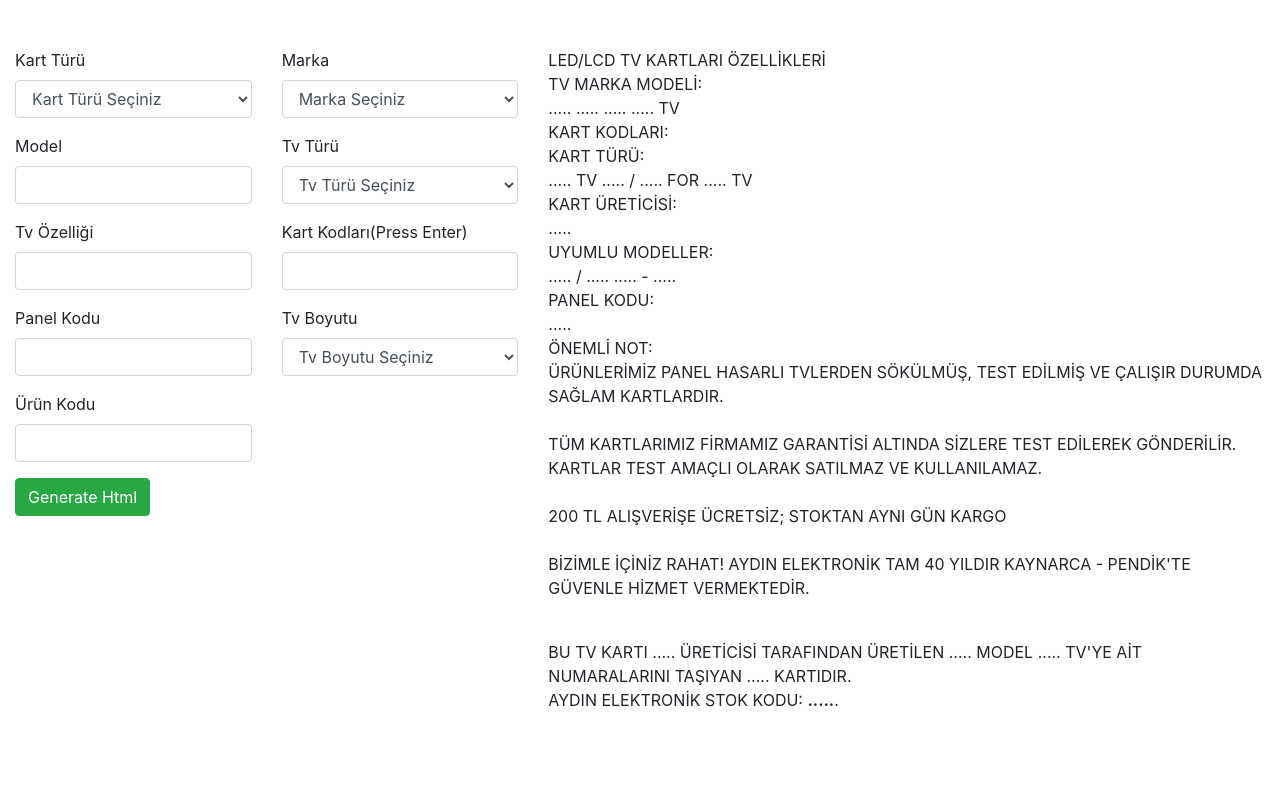
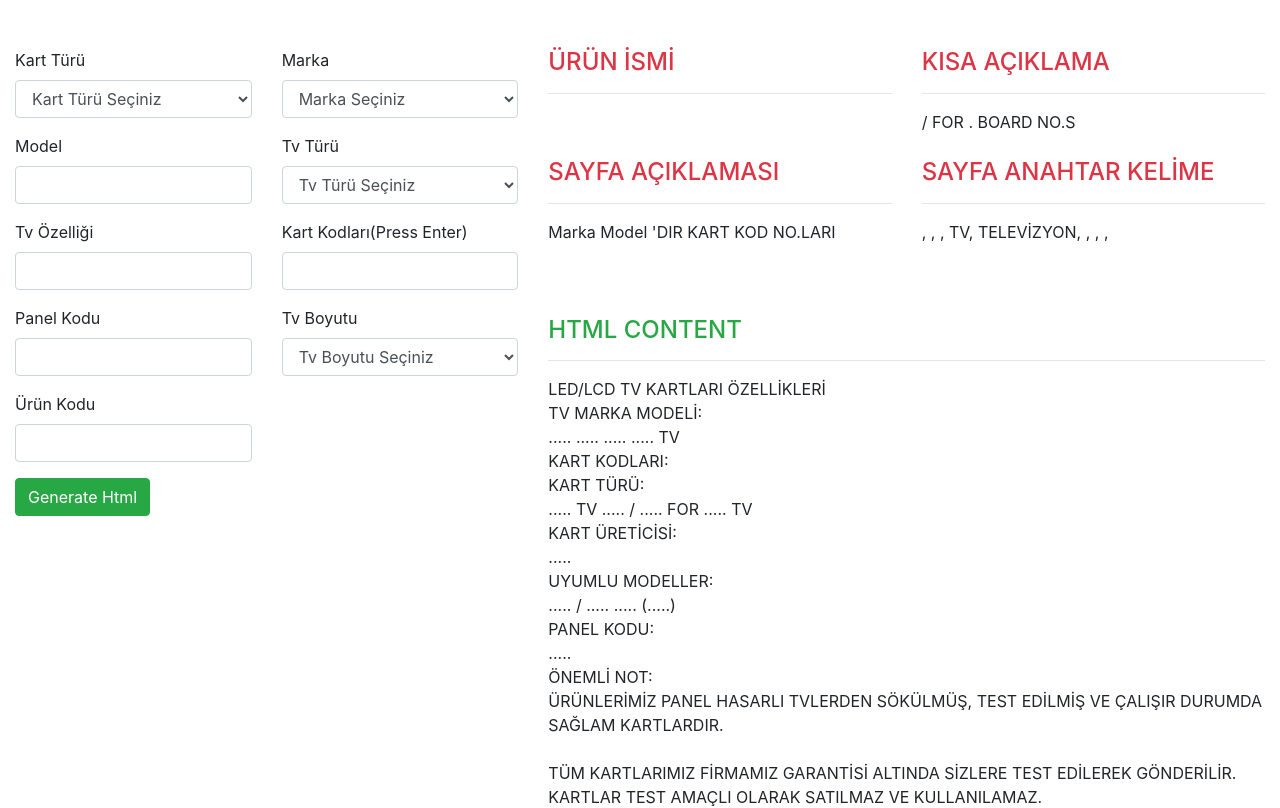
Before and after one commit to fthaltin/Angular-Form-App, an Angular app: page / in a window 1280 px wide. Shown: the top 808 px of the page. Built offline with nearby package versions, Linux system fonts and the light colour scheme.

Commit message:
New features added

```diff
--- a/src/app/app.component.html
+++ b/src/app/app.component.html
@@ -185,6 +185,53 @@
       </div>
     </div>
     <div class="col-12 col-md-7">
+      <div class="row">
+        <div class="col-6 mb-4">
+          <h4 class="text-danger">ÜRÜN İSMİ</h4>
+          <hr>
+          <div class="product-name">
+            <ng-container *ngFor="let cardCodeItem of CardCodes; let i = index">
+              {{cardCodeItem}}{{ (CardCodes.length - 1 ) !== i ? ',' : ''}}
+            </ng-container>
+            {{selectedBrand?.name}} {{modelValue}} {{selectedTvType?.name}} {{selectedCartType?.name}} {{selectedCartType? '(' + selectedCartType?.nameEng + ')': null}}
+          </div>
+        </div>
+        <div class="col-6 mb-4">
+          <h4 class="text-danger">KISA AÇIKLAMA</h4>
+          <hr>
+          <div class="short-desc">
+            {{selectedBrand?.name}} {{modelValue}} {{selectedTvType?.name}} {{selectedCartType?.name}} / {{selectedCartType?.nameEng}} FOR {{selectedBrand?.name}} {{selectedTvType?.nameEng}}. BOARD NO.S
+            <ng-container *ngFor="let cardCodeItem of CardCodes; let i = index">
+              {{cardCodeItem}}{{ (CardCodes.length - 1 ) !== i ? ',' : ''}}
+            </ng-container>
+          </div>
+        </div>
+        <div class="col-6 mb-4">
+          <h4 class="text-danger">SAYFA AÇIKLAMASI</h4>
+          <hr>
+          <div class="page-desc">
+            {{selectedBrand?.name}} Marka {{modelValue}} Model {{selectedTvSize?.size}} {{selectedTvSize ? '(' +selectedTvSize.screen+')' : null}} {{selectedTvType?.name}} {{selectedCartType?.name}}'DIR KART KOD NO.LARI
+            <ng-container *ngFor="let cardCodeItem of CardCodes; let i = index">
+              {{cardCodeItem}}{{ (CardCodes.length - 1 ) !== i ? ',' : ''}}
+            </ng-container>
+          </div>
+        </div>
+        <div class="col-6 mb-4">
+          <h4 class="text-danger">SAYFA ANAHTAR KELİME</h4>
+          <hr>
+          <div class="page-keyword">
+            {{selectedBrand?.name}}, {{selectedTvType?.name}}, {{selectedTvType?.nameEng}}, TV, TELEVİZYON, {{splitString(selectedCartType?.name)}} {{splitString(selectedCartType?.nameEng)}}
+            <ng-container *ngFor="let cardCodeItem of CardCodes; let i = index">
+              {{cardCodeItem}}{{ (CardCodes.length - 1 ) !== i ? ',' : ''}}
+            </ng-container>,
+            {{selectedTvSize?.size}}, {{selectedTvSize?.screen}}, {{modelValue}}
+          </div>
+        </div>
+      </div>
+      <div class="mt-5">
+        <h4 class="text-success">HTML CONTENT</h4>
+        <hr>
+      </div>
       <div class="sablon" #sablon>
         <div class="divBaslik">LED/LCD TV KARTLARI &Ouml;ZELLİKLERİ</div>
 
@@ -193,7 +240,6 @@
         <div class="divTableRow">
         <div class="divTableCell">TV MARKA MODELİ:</div>
 
-        <!-- <div class="divTableCell2">SONY BRAVIA KDL-V40A12U WIDESCREEN HD READY LCD TV</div> -->
         <div class="divTableCell2">{{selectedBrand ? selectedBrand.name : '.....' }} {{isNullorBlank(modelValue) ? '.....' : modelValue }} {{isNullorBlank(tvFeature) ? '.....' : tvFeature}} {{selectedTvType ? selectedTvType?.name : '.....'}} TV</div>
         </div>
 
@@ -201,37 +247,33 @@
         <div class="divTableCell">KART KODLARI:</div>
 
         <div class="divTableCell2">
-          <span *ngFor="let cardCodeItem of CardCodes; let i = index">
+          <ng-container *ngFor="let cardCodeItem of CardCodes; let i = index">
             {{cardCodeItem}} <br *ngIf="CardCodes.length !== i"/>
-          </span>
+          </ng-container>
         </div>
         </div>
 
         <div class="divTableRow">
         <div class="divTableCell">KART T&Uuml;R&Uuml;:</div>
 
-        <!-- <div class="divTableCell2">LCD TV BESLEME KARTI / POWER SUPPLY BOARD FOR LCD TV</div> -->
         <div class="divTableCell2">{{selectedTvType ? selectedTvType.name : '.....'}} TV {{selectedCartType ? selectedCartType.name : '.....' }} / {{selectedCartType ? selectedCartType.nameEng : '.....' }} FOR {{selectedTvType ? selectedTvType.nameEng : '.....'}} TV</div>
         </div>
 
         <div class="divTableRow">
         <div class="divTableCell">KART &Uuml;RETİCİSİ:</div>
 
-        <!-- <div class="divTableCell2">SONY ELECTRONICS</div> -->
         <div class="divTableCell2">{{selectedBrand ? selectedBrand.fullName : '.....'}} </div>
         </div>
 
         <div class="divTableRow">
         <div class="divTableCell">UYUMLU MODELLER:</div>
 
-        <!-- <div class="divTableCell2">KDL-V40A12U / SONY 40&#39;&#39;</div> -->
-        <div class="divTableCell2">{{isNullorBlank(modelValue) ? '.....' : modelValue }} / {{selectedBrand ? selectedBrand.name : '.....'}} {{selectedTvSize ? selectedTvSize.size : '.....'}} - {{selectedTvSize ? selectedTvSize.screen : '.....' }}</div>
+        <div class="divTableCell2">{{isNullorBlank(modelValue) ? '.....' : modelValue }} / {{selectedBrand ? selectedBrand.name : '.....'}} {{selectedTvSize ? selectedTvSize.size : '.....'}} ({{selectedTvSize ? selectedTvSize.screen : '.....' }})</div>
         </div>
 
         <div class="divTableRow">
         <div class="divTableCell">PANEL KODU:</div>
 
-        <!-- <div class="divTableCell2">----</div> -->
         <div class="divTableCell2">{{isNullorBlank(panelCode) ? '.....' : panelCode }}</div>
         </div>
 
@@ -263,10 +305,10 @@
         <p>&nbsp;</p>
 
         <div align="left">BU TV KARTI {{selectedBrand ? selectedBrand.fullName : '.....'}} &Uuml;RETİCİSİ TARAFINDAN &Uuml;RETİLEN {{isNullorBlank(modelValue) ? '.....' : modelValue }} MODEL {{selectedTvType ? selectedTvType.name : '.....' }} TV&#39;YE AİT
-        <span *ngFor="let cardCodeItem of CardCodes; let i = index">
-          {{cardCodeItem}} {{ (CardCodes.length - 1 ) !== i ? ',' : ''}}
-        </span>
-          NUMARALARINI TAŞIYAN {{selectedCartType ? selectedCartType.name : '.....'}} KARTIDIR.<br />
+        <ng-container *ngFor="let cardCodeItem of CardCodes; let i = index">
+          {{cardCodeItem}}{{ (CardCodes.length - 1 ) !== i ? ',' : ''}}
+        </ng-container>
+          NUMARALARINI TAŞIYAN {{selectedCartType ? selectedCartType.name : '.....'}}'DIR'.<br />
         AYDIN ELEKTRONİK STOK KODU: <strong>{{isNullorBlank(productCode) ? '.....' : productCode}}</strong>.</div>
 
       </div>
--- a/src/app/app.component.ts
+++ b/src/app/app.component.ts
@@ -30,11 +30,11 @@
 
   public CartTypes = [
     { id: 1, name: 'BESLEME KARTI', nameEng: 'POWER BOARD' },
-    { id: 2, name: 'ANAKART', nameEng: 'MAINBOARD' },
+    { id: 2, name: 'ANAKARTI', nameEng: 'MAINBOARD' },
     { id: 3, name: 'İNVERTÖR KARTI', nameEng: 'BACKLIGHT INVERTER' },
     { id: 4, name: 'Y-SUS KARTI', nameEng: 'Y-MAIN BOARD' },
     { id: 5, name: 'Z-SUS KARTI', nameEng: 'X-MAIN BOARD' },
-    { id: 6, name: 'T-CON KARTI:', nameEng: 'T-CON BOARD(LOGIC BOARD)' },
+    { id: 6, name: 'T-CON KARTI', nameEng: 'T-CON (LOGIC) BOARD' },
     { id: 7, name: 'PANEL LEDLERİ', nameEng: 'LED BACKLIGHT STRIPS' },
     { id: 8, name: 'LED ÇUBUK', nameEng: 'LED BAR' },
     { id: 9, name: 'LED SÜRÜCÜ KARTI', nameEng: 'LED DRIVER BOARD' },
@@ -50,6 +50,10 @@
     { id: 6, name: 'VESTEL', fullName: 'VESTEL ELECTRONICS' },
     { id: 7, name: 'SUNNY', fullName: 'SUNNY ELECTRONICS' },
     { id: 8, name: 'TOSHIBA', fullName: 'TOSHIBA ELECTRONICS' },
+    { id: 9, name: 'SONY', fullName: 'SONY ELECTRONICS' },
+    { id: 10, name: 'SEG', fullName: 'SEG ELECTRONICS' },
+    { id: 11, name: 'REGAL', fullName: 'REGAL ELECTRONICS' },
+    { id: 12, name: 'AXEN', fullName: 'AXEN ELECTRONICS' },
 
   ]
 
@@ -59,16 +63,20 @@
     { id: 3, size: '19"', screen: '48 EKRAN' },
     { id: 4, size: '22"', screen: '55 EKRAN' },
     { id: 5, size: '23"', screen: '58 EKRAN' },
-    { id: 6, size: '32"', screen: '82 EKRAN' },
-    { id: 7, size: '37"', screen: '94 EKRAN' },
-    { id: 8, size: '40"', screen: '102 EKRAN' },
-    { id: 9, size: '42"', screen: '106 EKRAN' },
-    { id: 10, size: '46"', screen: '117 EKRAN' },
-    { id: 11, size: '49"', screen: '124 EKRAN' },
-    { id: 12, size: '50"', screen: '127 EKRAN' },
-    { id: 13, size: '55"', screen: '139 EKRAN' },
-    { id: 14, size: '60"', screen: '152 EKRAN' },
-    { id: 15, size: '75"', screen: '190 EKRAN' },
+    { id: 6, size: '26"', screen: '66 EKRAN' },
+    { id: 7, size: '32"', screen: '82 EKRAN' },
+    { id: 8, size: '37"', screen: '94 EKRAN' },
+    { id: 9, size: '39"', screen: '99 EKRAN' },
+    { id: 10, size: '40"', screen: '102 EKRAN' },
+    { id: 11, size: '42"', screen: '106 EKRAN' },
+    { id: 12, size: '43"', screen: '109 EKRAN' },
+    { id: 13, size: '46"', screen: '117 EKRAN' },
+    { id: 14, size: '48"', screen: '122 EKRAN' },
+    { id: 15, size: '49"', screen: '124 EKRAN' },
+    { id: 16, size: '50"', screen: '127 EKRAN' },
+    { id: 17, size: '55"', screen: '139 EKRAN' },
+    { id: 18, size: '60"', screen: '152 EKRAN' },
+    { id: 19, size: '75"', screen: '190 EKRAN' },
   ]
 
   public TvTypes = [
@@ -81,20 +89,46 @@
     return value == '' || value === null ? true : false
   }
 
+  splitString(str){
+    if(str == undefined || str == null) return '';
+    str = str.trim();
+    return str.split(' ').join(', ') + ',';
+  }
+
   changeCartType(event) {
-    this.selectedCartType = this.CartTypes.find(item => item.id == event.target.value)
+    const { value } = event.target;
+    if(value == null) {
+      this.selectedCartType = null;
+      return
+    }
+    this.selectedCartType = this.CartTypes.find(item => item.id == value)
   }
 
   changeBrand(event) {
-    this.selectedBrand = this.Brands.find(item => item.id == event.target.value)
+    const { value } = event.target;
+    if(value == null) {
+      this.selectedBrand = null;
+      return
+    }
+    this.selectedBrand = this.Brands.find(item => item.id == value)
   }
 
   changeTvType(event) {
-    this.selectedTvType = this.TvTypes.find(item => item.id == event.target.value)
+    const { value } = event.target;
+    if(value == null) {
+      this.selectedTvType = null;
+      return
+    }
+    this.selectedTvType = this.TvTypes.find(item => item.id == value)
   }
 
   changeTvSize(event) {
-    this.selectedTvSize = this.TvSizes.find(item => item.id == event.target.value)
+    const { value } = event.target;
+    if(value == null) {
+      this.selectedTvSize = null;
+      return
+    }
+    this.selectedTvSize = this.TvSizes.find(item => item.id == value)
   }
 
   addCardCode(value) {
```
